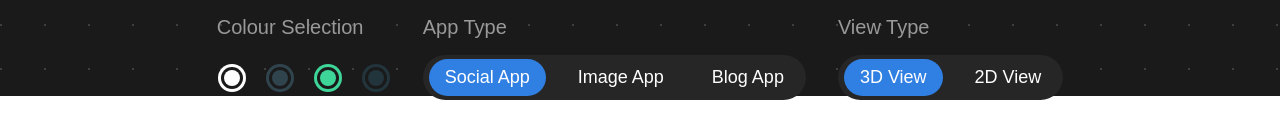
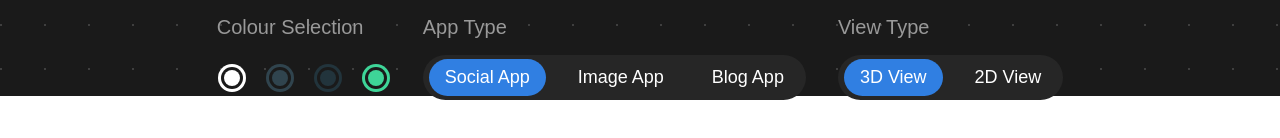
Before and after one commit to ridafkih/ui-palette, a React (Create React App) app: page / in a window 1280 px wide. Shown: the part 704-842 px from the top of the page. Built offline with nearby package versions, Linux system fonts and the light colour scheme; no server answers; the HTML template or start-up script is replaced by a standard one; a web font is replaced by a local one.

Commit message:
reordered colours

```diff
--- a/src/molecules/ColourPicker.tsx
+++ b/src/molecules/ColourPicker.tsx
@@ -55,8 +55,8 @@ interface SwatchPosition {
 const defaultColourPalette: ColourPalette = {
   main: "#FFF",
   secondary: "#30444E",
+  background: "#22343C",
   accent: "#3ED598",
-  background: "#22343C",
 };
 
 function ColourPicker(props: {
@@ -144,15 +144,15 @@ function ColourPicker(props: {
         onClick={handleClick}
       ></Picker>
       <Picker
+        data-colour-name="background"
+        data-colour-value={colourPalette.background}
+        style={{ color: colourPalette.background }}
+        onClick={handleClick}
+      ></Picker>
+      <Picker
         data-colour-name="accent"
         data-colour-value={colourPalette.accent}
         style={{ color: colourPalette.accent }}
-        onClick={handleClick}
-      ></Picker>
-      <Picker
-        data-colour-name="background"
-        data-colour-value={colourPalette.background}
-        style={{ color: colourPalette.background }}
         onClick={handleClick}
       ></Picker>
     </PickerContainer>
```
